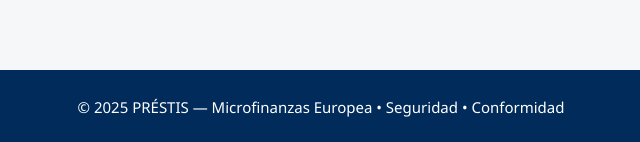
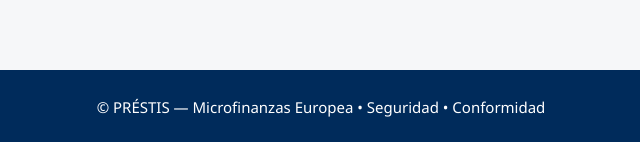
Before and after one commit to social-help/Pretis, a plain HTML site: page index.html in a window 1280 px wide. Shown: the part 4072-4214 px from the top of the page, 319-959 px from the left. Drawn offline with Linux system fonts and the light colour scheme.

Commit message:
Update index.html

```diff
--- a/index.html
+++ b/index.html
@@ -284,7 +284,7 @@
   </section>
 
   <footer>
-    © 2025 PRÉSTIS — Microfinanzas Europea • Seguridad • Conformidad
+    © PRÉSTIS — Microfinanzas Europea • Seguridad • Conformidad
   </footer>
 
   <!-- SCRIPT WHATSAPP -->
```
